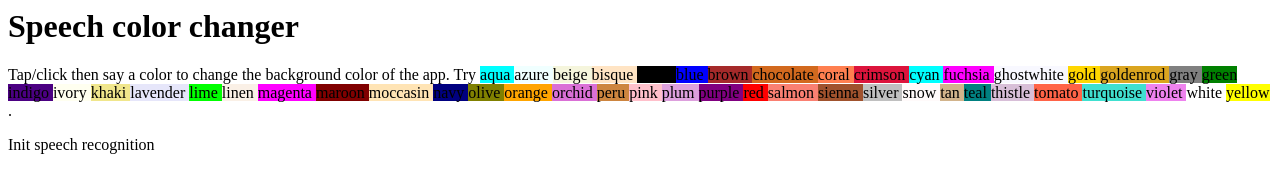
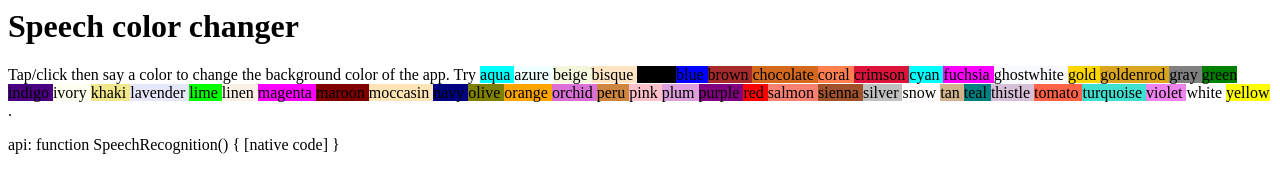
Before and after one commit to yrik/on-air, a plain HTML site: page index.html in a window 1280 px wide. Drawn offline with Linux system fonts and the light colour scheme.

Commit message:
Update index.html

```diff
--- a/index.html
+++ b/index.html
@@ -23,6 +23,9 @@ diagnostic.textContent = 'Init speech recognition';
 var SpeechRecognition = SpeechRecognition || webkitSpeechRecognition
 var SpeechGrammarList = SpeechGrammarList || webkitSpeechGrammarList
 var SpeechRecognitionEvent = SpeechRecognitionEvent || webkitSpeechRecognitionEvent
+
+
+diagnostic.textContent = "api: " + SpeechRecognition;
 
 var colors = [ 'aqua' , 'azure' , 'beige', 'bisque', 'black', 'blue', 'brown', 'chocolate', 'coral', 'crimson', 'cyan', 'fuchsia', 'ghostwhite', 'gold', 'goldenrod', 'gray', 'green', 'indigo', 'ivory', 'khaki', 'lavender', 'lime', 'linen', 'magenta', 'maroon', 'moccasin', 'navy', 'olive', 'orange', 'orchid', 'peru', 'pink', 'plum', 'purple', 'red', 'salmon', 'sienna', 'silver', 'snow', 'tan', 'teal', 'thistle', 'tomato', 'turquoise', 'violet', 'white', 'yellow'];
 var grammar = '#JSGF V1.0; grammar colors; public <color> = ' + colors.join(' | ') + ' ;'
```
